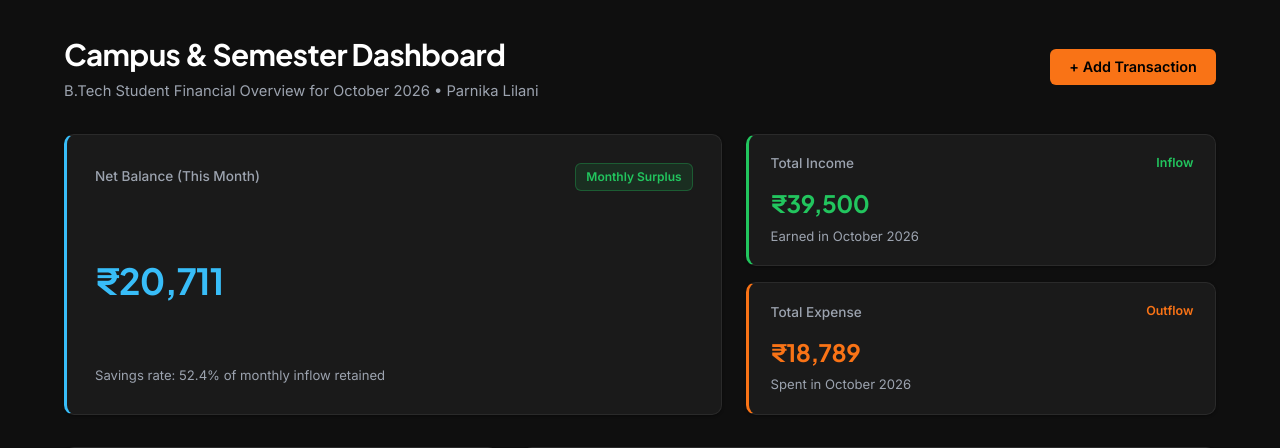
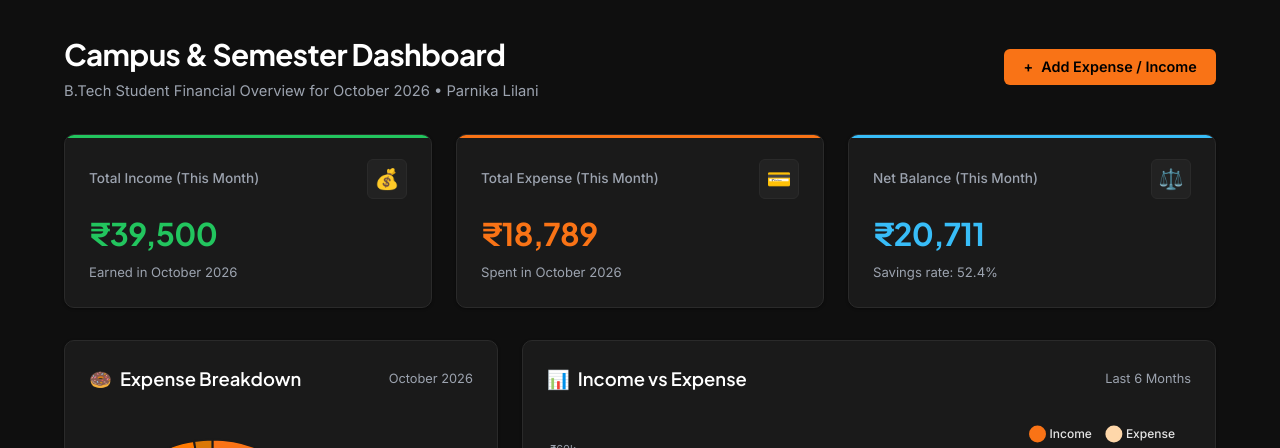
Before and after one commit to parnikalil/SpendWise, a Flask app: page /dashboard in a window 1280 px wide. Shown: the part 65-513 px from the top of the page. Run offline with Flask 3, Linux system fonts and the light colour scheme; a user stored in the database is signed in; data comes from the database, SQL or seed files in the repository; a map, chart or similar area stays blank.

Commit message:
fix: restore original 3-card dashboard layout and ensure charts render reliably

```diff
--- a/frontend/static/css/style.css
+++ b/frontend/static/css/style.css
@@ -397,10 +397,26 @@ select.form-control {
   border-radius: var(--radius-md);
   padding: 1.5rem;
   box-shadow: var(--shadow-card);
+  position: relative;
+  overflow: hidden;
   display: flex;
   flex-direction: column;
   justify-content: space-between;
 }
+
+.summary-card::after {
+  content: '';
+  position: absolute;
+  top: 0;
+  left: 0;
+  right: 0;
+  height: 3px;
+  background: transparent;
+}
+
+.summary-card.income::after { background: var(--color-green); }
+.summary-card.expense::after { background: var(--accent-orange); }
+.summary-card.balance::after { background: #38BDF8; }
 
 .summary-header {
   display: flex;
@@ -415,8 +431,20 @@ select.form-control {
   color: var(--text-muted);
 }
 
+.summary-icon {
+  width: 40px;
+  height: 40px;
+  border-radius: var(--radius-sm);
+  display: flex;
+  align-items: center;
+  justify-content: center;
+  font-size: 1.25rem;
+  background-color: var(--bg-surface);
+  border: 1px solid var(--border-color);
+}
+
 .summary-value {
-  font-size: 1.9rem;
+  font-size: 1.95rem;
   font-weight: 700;
   letter-spacing: -0.02em;
   color: var(--text-primary);
@@ -426,56 +454,6 @@ select.form-control {
 .summary-subtext {
   font-size: 0.82rem;
   color: var(--text-muted);
-}
-
-/* ----------------- RESTRUCTURED DASHBOARD HERO GRID ----------------- */
-.dashboard-hero-grid {
-  display: grid;
-  grid-template-columns: 1.4fr 1fr;
-  gap: 1.5rem;
-  margin-bottom: 2rem;
-}
-
-.hero-balance-card {
-  padding: 1.75rem;
-  border-left: 3px solid #38BDF8;
-}
-
-.hero-stream-col {
-  display: flex;
-  flex-direction: column;
-  gap: 1rem;
-}
-
-.stream-card {
-  padding: 1.15rem 1.35rem;
-}
-
-.stream-card.income {
-  border-left: 3px solid var(--color-green);
-}
-
-.stream-card.expense {
-  border-left: 3px solid var(--accent-orange);
-}
-
-.badge-status-pill {
-  font-size: 0.75rem;
-  font-weight: 600;
-  padding: 0.25rem 0.65rem;
-  border-radius: var(--radius-sm);
-}
-
-.badge-status-pill.surplus {
-  background-color: var(--color-green-bg);
-  color: var(--color-green);
-  border: 1px solid rgba(34, 197, 94, 0.3);
-}
-
-.badge-status-pill.deficit {
-  background-color: var(--color-red-bg);
-  color: var(--color-red);
-  border: 1px solid rgba(239, 68, 68, 0.3);
 }
 
 /* ----------------- CHARTS GRID ----------------- */
@@ -1025,10 +1003,6 @@ select.form-control {
 
 /* ----------------- RESPONSIVE ----------------- */
 @media (max-width: 900px) {
-  .dashboard-hero-grid {
-    grid-template-columns: 1fr;
-    gap: 1rem;
-  }
   .summary-grid {
     grid-template-columns: 1fr;
     gap: 1rem;
--- a/frontend/static/js/charts.js
+++ b/frontend/static/js/charts.js
@@ -20,22 +20,39 @@ const ORANGE_SHADES = [
 ];
 
 window.renderDashboardChartsFromStore = function(transactions, currentMonthKey) {
-  const pieCanvas = document.getElementById('expensePieChart');
-  const barCanvas = document.getElementById('incomeExpenseBarChart');
-  if (!pieCanvas || !barCanvas) return;
+  if (typeof Chart === 'undefined') {
+    setTimeout(function() {
+      window.renderDashboardChartsFromStore(transactions, currentMonthKey);
+    }, 60);
+    return;
+  }
 
-  renderExpenseDoughnut(pieCanvas, transactions, currentMonthKey);
-  renderIncomeExpenseBars(barCanvas, transactions);
+  const pieContainer = document.getElementById('pieChartContainer');
+  const barContainer = document.getElementById('barChartContainer');
+  if (!pieContainer && !barContainer) return;
+
+  if (!transactions && typeof SpendWiseStore !== 'undefined') {
+    transactions = SpendWiseStore.getTransactions();
+  }
+  transactions = transactions || [];
+
+  if (!currentMonthKey) {
+    const now = new Date();
+    currentMonthKey = `${now.getFullYear()}-${String(now.getMonth() + 1).padStart(2, '0')}`;
+  }
+
+  renderExpenseDoughnut(transactions, currentMonthKey);
+  renderIncomeExpenseBars(transactions);
 };
 
-function renderExpenseDoughnut(canvas, transactions, currentMonthKey) {
+function renderExpenseDoughnut(transactions, currentMonthKey) {
   const container = document.getElementById('pieChartContainer');
   if (!container) return;
 
   const categoryTotals = {};
   let totalExpenseThisMonth = 0;
 
-  transactions.forEach(t => {
+  transactions.forEach(function(t) {
     if (t.type === 'Expense' && String(t.date).startsWith(currentMonthKey)) {
       const amt = parseFloat(t.amount || 0);
       categoryTotals[t.category] = (categoryTotals[t.category] || 0) + amt;
@@ -43,8 +60,12 @@ function renderExpenseDoughnut(canvas, transactions, currentMonthKey) {
     }
   });
 
-  const categories = Object.keys(categoryTotals).sort((a, b) => categoryTotals[b] - categoryTotals[a]);
-  const amounts = categories.map(c => categoryTotals[c]);
+  const categories = Object.keys(categoryTotals).sort(function(a, b) {
+    return categoryTotals[b] - categoryTotals[a];
+  });
+  const amounts = categories.map(function(c) {
+    return categoryTotals[c];
+  });
 
   if (amounts.length === 0 || totalExpenseThisMonth === 0) {
     if (pieChartInstance) {
@@ -53,6 +74,7 @@ function renderExpenseDoughnut(canvas, transactions, currentMonthKey) {
     }
     container.innerHTML = `
       <div style="display:flex; flex-direction:column; align-items:center; justify-content:center; height:100%; color:#9CA3AF; gap:0.5rem;">
+        <span style="font-size:2rem;">🍩</span>
         <p style="font-size:0.9rem;">No expenses recorded for this month yet.</p>
       </div>
     `;
@@ -111,7 +133,7 @@ function renderExpenseDoughnut(canvas, transactions, currentMonthKey) {
           callbacks: {
             label: function(context) {
               const val = context.parsed || 0;
-              const total = context.dataset.data.reduce((a, b) => a + b, 0);
+              const total = context.dataset.data.reduce(function(a, b) { return a + b; }, 0);
               const percentage = total > 0 ? ((val / total) * 100).toFixed(1) : 0;
               return ` ₹${val.toLocaleString('en-IN')} (${percentage}%)`;
             }
@@ -122,7 +144,16 @@ function renderExpenseDoughnut(canvas, transactions, currentMonthKey) {
   });
 }
 
-function renderIncomeExpenseBars(canvas, transactions) {
+function renderIncomeExpenseBars(transactions) {
+  const container = document.getElementById('barChartContainer');
+  if (!container) return;
+
+  let currentCanvas = document.getElementById('incomeExpenseBarChart');
+  if (!currentCanvas) {
+    container.innerHTML = '<canvas id="incomeExpenseBarChart"></canvas>';
+    currentCanvas = document.getElementById('incomeExpenseBarChart');
+  }
+
   const now = new Date();
   const curY = now.getFullYear();
   const curM = now.getMonth() + 1;
@@ -147,11 +178,11 @@ function renderIncomeExpenseBars(canvas, transactions) {
   const expenseData = [];
   const labels = [];
 
-  months.forEach(m => {
+  months.forEach(function(m) {
     labels.push(m.label);
     let inc = 0;
     let exp = 0;
-    transactions.forEach(t => {
+    transactions.forEach(function(t) {
       if (String(t.date).startsWith(m.key)) {
         if (t.type === 'Income') inc += parseFloat(t.amount || 0);
         if (t.type === 'Expense') exp += parseFloat(t.amount || 0);
@@ -166,7 +197,7 @@ function renderIncomeExpenseBars(canvas, transactions) {
     barChartInstance = null;
   }
 
-  const ctx = canvas.getContext('2d');
+  const ctx = currentCanvas.getContext('2d');
   barChartInstance = new Chart(ctx, {
     type: 'bar',
     data: {
@@ -246,3 +277,17 @@ function renderIncomeExpenseBars(canvas, transactions) {
     }
   });
 }
+
+function autoInitCharts() {
+  if (document.getElementById('expensePieChart') || document.getElementById('incomeExpenseBarChart')) {
+    const txs = (typeof SpendWiseStore !== 'undefined') ? SpendWiseStore.getTransactions() : (window.__INITIAL_DATA__ ? window.__INITIAL_DATA__.transactions : []);
+    const curM = (typeof getCurrentMonthKey === 'function') ? getCurrentMonthKey() : new Date().toISOString().slice(0, 7);
+    window.renderDashboardChartsFromStore(txs, curM);
+  }
+}
+
+if (document.readyState === 'loading') {
+  document.addEventListener('DOMContentLoaded', autoInitCharts);
+} else {
+  autoInitCharts();
+}
--- a/frontend/static/js/main.js
+++ b/frontend/static/js/main.js
@@ -267,13 +267,9 @@ function renderDashboard() {
   if (balSub) {
     if (netBalance >= 0) {
       const pct = totalIncome > 0 ? ((netBalance / totalIncome) * 100).toFixed(1) : 0;
-      balSub.textContent = `Savings rate: ${pct}% of monthly inflow retained`;
-    const balPill = document.getElementById('summaryBalancePill');
-    if (balPill) { balPill.className = 'badge-status-pill surplus'; balPill.textContent = 'Monthly Surplus'; }
+      balSub.textContent = `Savings rate: ${pct}%`;
     } else {
-      balSub.textContent = 'Deficit: Outflow exceeded income this month';
-    const balPill = document.getElementById('summaryBalancePill');
-    if (balPill) { balPill.className = 'badge-status-pill deficit'; balPill.textContent = 'Net Deficit'; }
+      balSub.textContent = 'Deficit: Spent more than income';
     }
   }
 
--- a/frontend/templates/base.html
+++ b/frontend/templates/base.html
@@ -17,13 +17,11 @@
   <!-- Core Dark Theme CSS -->
   <link rel="stylesheet" href="{{ url_for('static', filename='css/style.css') }}">
 
-  <!-- Chart.js CDN with Local Fallback -->
-  <script src="https://cdn.jsdelivr.net/npm/chart.js@4.4.4/dist/chart.umd.min.js"></script>
+  <!-- Bundled Chart.js Engine with CDN Fallback -->
+  <script src="{{ url_for('static', filename='js/chart.min.js') }}"></script>
   <script>
     if (typeof Chart === 'undefined') {
-      const fallbackScript = document.createElement('script');
-      fallbackScript.src = "{{ url_for('static', filename='js/chart.min.js') }}";
-      document.head.appendChild(fallbackScript);
+      document.write('<script src="https://cdn.jsdelivr.net/npm/chart.js@4.4.4/dist/chart.umd.min.js"><\/script>');
     }
   </script>
 </head>
@@ -167,6 +165,7 @@
   <script>
     window.__INITIAL_DATA__ = {{ initial_data_json | safe }};
   </script>
+  <script src="{{ url_for('static', filename='js/charts.js') }}"></script>
   <script src="{{ url_for('static', filename='js/main.js') }}"></script>
   {% block scripts %}{% endblock %}
 
--- a/frontend/templates/dashboard.html
+++ b/frontend/templates/dashboard.html
@@ -9,56 +9,51 @@
     <p class="page-subtitle">B.Tech Student Financial Overview for {{ month_label }} • {{ current_user.name }}</p>
   </div>
   <button class="btn btn-primary" data-open-add-modal>
-    + Add Transaction
+    <span>+</span> Add Expense / Income
   </button>
 </div>
 
-<!-- Restructured Financial Metric Layout (Asymmetric Ledger Balance + Supporting In/Out Streams) -->
-<div class="dashboard-hero-grid">
-  <!-- Primary Metric: Net Monthly Balance & Status -->
-  <div class="summary-card hero-balance-card">
+<!-- 3 Summary Cards -->
+<div class="summary-grid">
+  <!-- Total Income (this month) -->
+  <div class="summary-card income">
+    <div class="summary-header">
+      <span class="summary-label">Total Income (This Month)</span>
+      <div class="summary-icon">💰</div>
+    </div>
+    <div class="summary-value" id="summaryIncome" style="color: var(--color-green);">
+      {{ total_income | currency }}
+    </div>
+    <div class="summary-subtext" id="summaryIncomeSubtext">Earned in {{ month_label }}</div>
+  </div>
+
+  <!-- Total Expense (this month) -->
+  <div class="summary-card expense">
+    <div class="summary-header">
+      <span class="summary-label">Total Expense (This Month)</span>
+      <div class="summary-icon">💳</div>
+    </div>
+    <div class="summary-value" id="summaryExpense" style="color: var(--accent-orange);">
+      {{ total_expense | currency }}
+    </div>
+    <div class="summary-subtext" id="summaryExpenseSubtext">Spent in {{ month_label }}</div>
+  </div>
+
+  <!-- Current Balance -->
+  <div class="summary-card balance">
     <div class="summary-header">
       <span class="summary-label">Net Balance (This Month)</span>
-      <span class="badge-status-pill {% if current_balance >= 0 %}surplus{% else %}deficit{% endif %}">
-        {% if current_balance >= 0 %}Monthly Surplus{% else %}Net Deficit{% endif %}
-      </span>
+      <div class="summary-icon">⚖️</div>
     </div>
-    <div class="summary-value" id="summaryBalance" style="color: {% if current_balance >= 0 %}#38BDF8{% else %}var(--color-red){% endif %}; font-size: 2.25rem;">
+    <div class="summary-value" id="summaryBalance" style="color: {% if current_balance >= 0 %}#38BDF8{% else %}var(--color-red){% endif %};">
       {{ current_balance | currency }}
     </div>
     <div class="summary-subtext" id="summaryBalanceSubtext">
       {% if current_balance >= 0 %}
-      Savings rate: {{ ((current_balance / total_income) * 100)|round(1) if total_income > 0 else 0 }}% of monthly inflow retained
+      Savings rate: {{ ((current_balance / total_income) * 100)|round(1) if total_income > 0 else 0 }}%
       {% else %}
-      Deficit: Outflow exceeded income this month
+      Deficit: Spent more than income
       {% endif %}
-    </div>
-  </div>
-
-  <!-- Paired Inflow / Outflow Column -->
-  <div class="hero-stream-col">
-    <!-- Total Income -->
-    <div class="summary-card income stream-card">
-      <div class="summary-header">
-        <span class="summary-label">Total Income</span>
-        <span style="font-size: 0.78rem; color: var(--color-green); font-weight: 600;">Inflow</span>
-      </div>
-      <div class="summary-value" id="summaryIncome" style="color: var(--color-green); font-size: 1.5rem;">
-        {{ total_income | currency }}
-      </div>
-      <div class="summary-subtext" id="summaryIncomeSubtext">Earned in {{ month_label }}</div>
-    </div>
-
-    <!-- Total Expense -->
-    <div class="summary-card expense stream-card">
-      <div class="summary-header">
-        <span class="summary-label">Total Expense</span>
-        <span style="font-size: 0.78rem; color: var(--accent-orange); font-weight: 600;">Outflow</span>
-      </div>
-      <div class="summary-value" id="summaryExpense" style="color: var(--accent-orange); font-size: 1.5rem;">
-        {{ total_expense | currency }}
-      </div>
-      <div class="summary-subtext" id="summaryExpenseSubtext">Spent in {{ month_label }}</div>
     </div>
   </div>
 </div>
@@ -68,7 +63,9 @@
   <!-- Pie / Doughnut Chart: Expense Breakdown This Month -->
   <div class="card chart-card">
     <div class="card-header">
-      <h2 class="card-title">Expense Breakdown</h2>
+      <h2 class="card-title">
+        <span>🍩</span> Expense Breakdown
+      </h2>
       <span style="font-size: 0.8rem; color: var(--text-muted);" id="pieChartMonthLabel">{{ month_label }}</span>
     </div>
     <div class="chart-wrapper" id="pieChartContainer">
@@ -79,7 +76,9 @@
   <!-- Bar Chart: Income vs Expense for Last 6 Months Side-by-Side -->
   <div class="card chart-card">
     <div class="card-header">
-      <h2 class="card-title">Income vs Expense</h2>
+      <h2 class="card-title">
+        <span>📊</span> Income vs Expense
+      </h2>
       <span style="font-size: 0.8rem; color: var(--text-muted);">Last 6 Months</span>
     </div>
     <div class="chart-wrapper" id="barChartContainer">
@@ -91,7 +90,9 @@
 <!-- Recent Transactions Section -->
 <div class="card">
   <div class="card-header">
-    <h2 class="card-title">Recent Transactions</h2>
+    <h2 class="card-title">
+      <span>⏱️</span> Recent Transactions
+    </h2>
     <a href="{{ url_for('transactions') }}" class="btn btn-secondary btn-sm">
       View All Transactions &rarr;
     </a>
@@ -146,10 +147,16 @@
     </table>
   </div>
 
-  <div id="recentEmptyState" style="text-align: center; padding: 3rem 1rem; color: var(--text-muted); {% if recent_transactions %}display: none;{% endif %}">
-    <p style="font-size: 1rem; margin-bottom: 0.5rem; color: var(--text-secondary);">No transactions recorded for this period.</p>
-    <p style="font-size: 0.85rem; margin-bottom: 1.25rem;">Add your first semester expense or income entry to see live metrics.</p>
-    <button class="btn btn-primary btn-sm" data-open-add-modal>+ Add Transaction</button>
+  <div id="recentEmptyState" style="text-align: center; padding: 2.5rem 1rem; color: var(--text-muted); {% if recent_transactions %}display: none;{% endif %}">
+    <p style="font-size: 1.5rem; margin-bottom: 0.5rem;">💳</p>
+    <p>No transactions found for this account.</p>
+    <button class="btn btn-primary btn-sm" data-open-add-modal style="margin-top: 1rem;">
+      + Add First Transaction
+    </button>
   </div>
 </div>
 {% endblock %}
+
+{% block scripts %}
+<script src="{{ url_for('static', filename='js/charts.js') }}"></script>
+{% endblock %}
```
